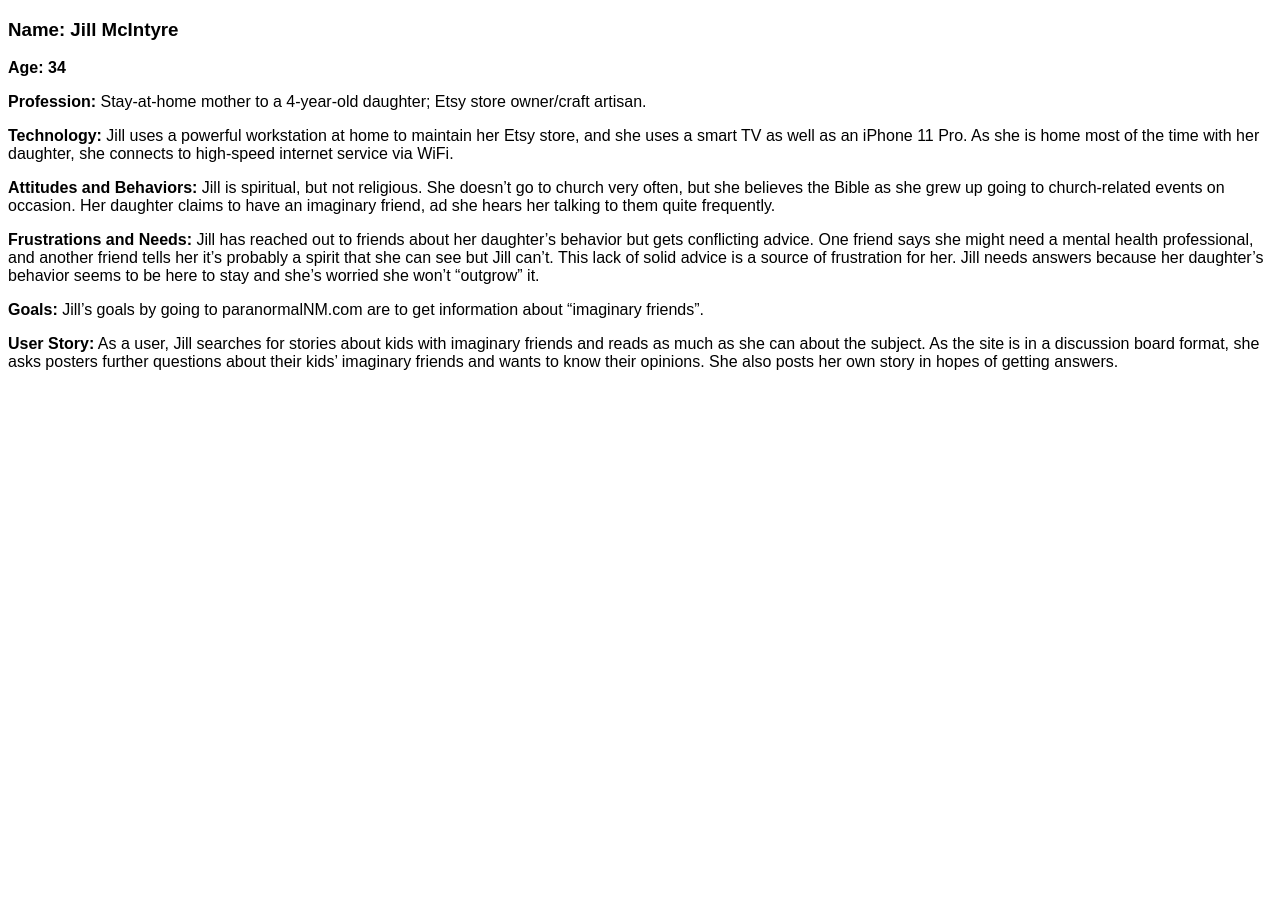
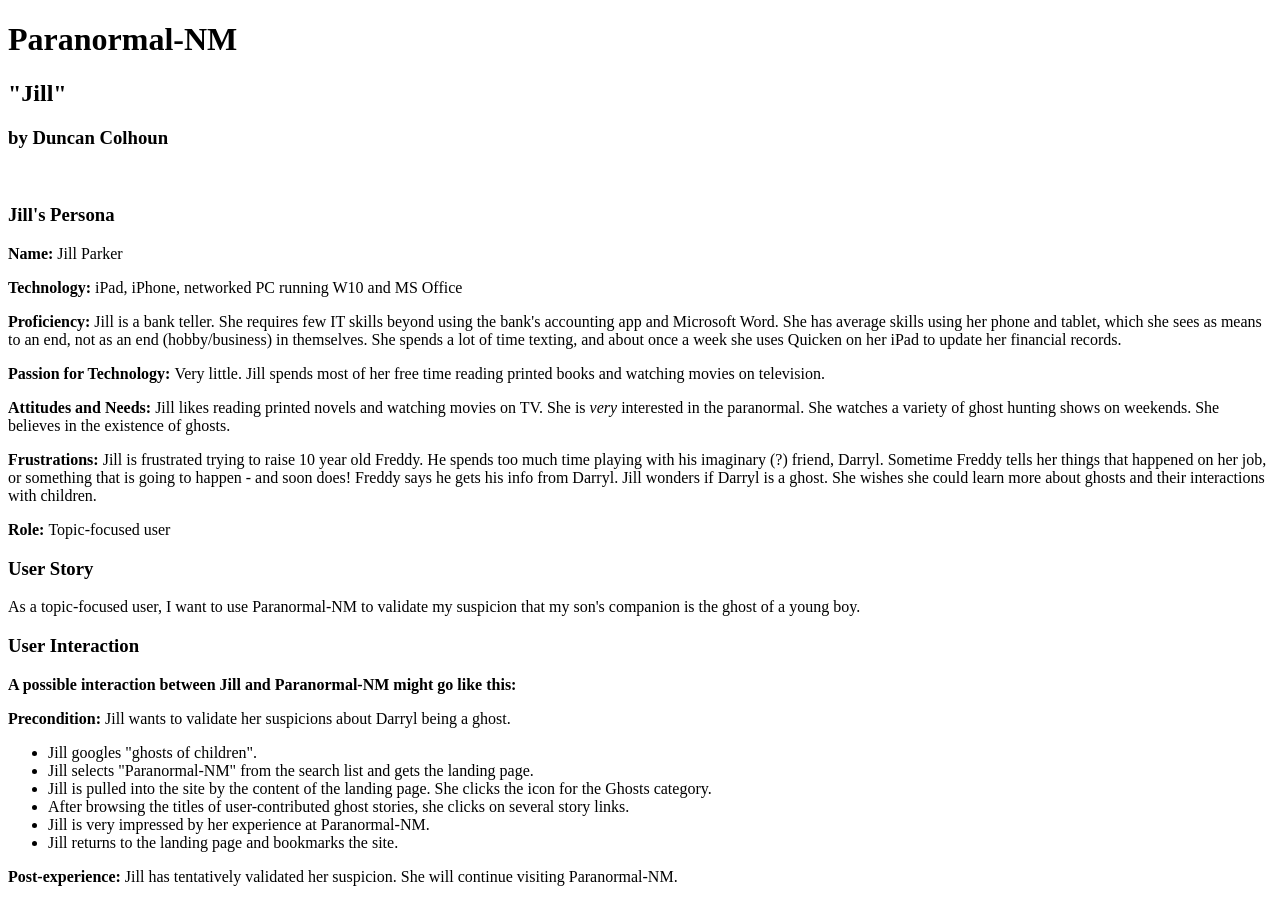
Before and after one commit to Paranormal-NM/paranormal-nm, a plain HTML site: page public_html/documentation/persona-jill.html in a window 1280 px wide. Before the commit the page ends 800 px from the top, so only its background shows below. Drawn offline with Linux system fonts and the light colour scheme.

Commit message:
Added Duncan's jill persona

```diff
--- a/public_html/documentation/persona-jill.html
+++ b/public_html/documentation/persona-jill.html
@@ -1,20 +1,87 @@
 <!DOCTYPE html>
-<html lang="en" style="font-family:arial, sans-serif;">
+<html lang="en">
 <head>
     <meta charset="UTF-8">
-    <title>Title</title>
+    <title>Persona - Jill</title>
 </head>
+
+
+<!--*********************-->
+<!--*  Duncan Colhoun   * -->
+<!--*  dcolhoun@cnm.edu *-->
+<!--*  July 29, 2021    *-->
+<!--*********************-->
+
+
 <body>
 
-<h3><strong>Name: Jill McIntyre</strong></h3>
-    <p><strong>Age: 34</strong></p>
-<p><strong>Profession:</strong> Stay-at-home mother to a 4-year-old daughter; Etsy store owner/craft artisan.</p>
-<p><strong>Technology:</strong> Jill uses a powerful workstation at home to maintain her Etsy store, and she uses a smart TV as well as an iPhone 11 Pro. As she is home most of the time with her daughter, she connects to high-speed internet service via WiFi.</p>
-<p><strong>Attitudes and Behaviors:</strong> Jill is spiritual, but not religious. She doesn’t go to church very often, but she believes the Bible as she grew up going to church-related events on occasion.  Her daughter claims to have an imaginary friend, ad she hears her talking to them quite frequently.</p>
-<p><strong>Frustrations and Needs:</strong> Jill has reached out to friends about her daughter’s behavior but gets conflicting advice. One friend says she might need a mental health professional, and another friend tells her it’s probably a spirit that she can see but Jill can’t.  This lack of solid advice is a source of frustration for her. Jill needs answers because her daughter’s behavior seems to be here to stay and she’s worried she won’t “outgrow” it.</p>
-<p><strong>Goals:</strong> Jill’s goals by going to paranormalNM.com are to get information about “imaginary friends”.</p>
-<p><strong>User Story:</strong> As a user, Jill searches for stories about kids with imaginary friends and reads as much as she can about the subject.  As the site is in a discussion board format, she asks posters further questions about their kids’ imaginary friends and wants to know their opinions.  She also posts her own story in hopes of getting answers.</p>
+<h1>Paranormal-NM</h1>
 
+<h2>"Jill"</h2>
+
+<h3>by Duncan Colhoun</h3>
+
+<br>
+
+<h3>Jill's Persona</h3>
+
+<p><strong>Name: </strong>Jill Parker</p>
+
+<p><strong>Technology: </strong>iPad, iPhone, networked PC running W10 and MS Office</p>
+
+<p><strong>Proficiency: </strong>Jill is a bank teller. She requires few IT skills beyond  using the
+    bank's accounting app and Microsoft Word. She has average skills using her phone and tablet, which she
+    sees as means to an end, not as an end (hobby/business) in themselves. She spends a lot of time texting, and
+    about once a week she uses Quicken on her iPad to update her financial records.</p>
+
+<p><strong>Passion for Technology: </strong> Very little. Jill spends most of her free time reading printed books
+    and watching movies on television.</p>
+
+<p><strong>Attitudes and Needs: </strong> Jill likes reading printed novels and watching movies on TV.
+    She is <em>very</em> interested in the paranormal. She watches a variety of ghost hunting shows on weekends.
+    She believes in the existence of ghosts. </p>
+
+<p><strong>Frustrations: </strong> Jill is frustrated trying to raise 10 year old Freddy. He spends too much
+    time playing with his imaginary (?) friend, Darryl. Sometime Freddy tells her things that happened on her job, or
+    something that is going to happen - and soon does! Freddy says he gets his info from Darryl. Jill wonders
+    if Darryl is a ghost. She wishes she could learn more about ghosts and their interactions with children.</p>
+
+<p><strong>Role: </strong>Topic-focused user</p>
+
+<h3>User Story</h3>
+
+<p>As a topic-focused user, I want to use Paranormal-NM to validate my suspicion that my son's companion is
+    the ghost of a young boy.</p>
+
+
+<h3>User Interaction</h3>
+
+<p><strong>A possible interaction between Jill and Paranormal-NM might go like this:</strong></p>
+
+<p><strong>Precondition: </strong>Jill wants to validate her suspicions about Darryl being a ghost.</p>
+
+<ul>
+
+    <li>Jill googles "ghosts of children".</li>
+
+    <li>Jill selects "Paranormal-NM" from the search list and gets the landing page.</li>
+
+    <li>Jill is pulled into the site by the content of the landing page. She clicks the icon for the Ghosts
+        category.</li>
+
+    <li>After browsing the titles of user-contributed ghost stories, she clicks on several story links.</li>
+
+    <li>Jill is very impressed by her experience at Paranormal-NM. </li>
+
+    <li>Jill returns to the landing page and bookmarks the site.</li>
+
+</ul>
+
+<p><strong>Post-experience: </strong>Jill has tentatively validated her suspicion. She will continue visiting
+    Paranormal-NM.</p>
+<br>
+<br>
+<!--<br>    puts a margin on the bottom of the page-->
 
 </body>
 </html>
```
